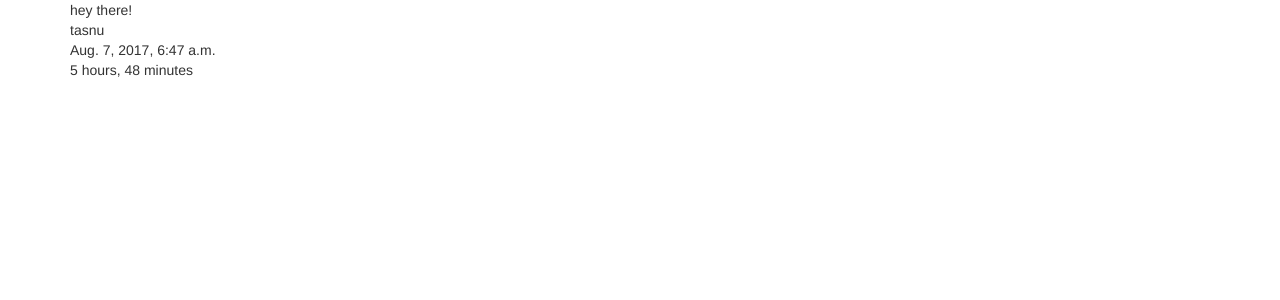
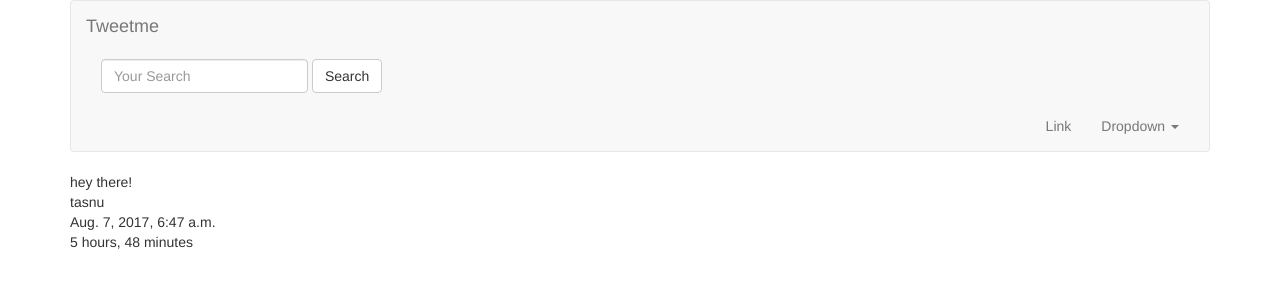
Before and after one commit to Tasnuvaleeya/tweetme, a Django app: page /tweet/3/ in a window 1280 px wide. Shown: the top 300 px of the page. Run offline with Django 3.2, Linux system fonts and the light colour scheme; data comes from the database, SQL or seed files in the repository; some libraries are stand-ins or nearby versions.

Commit message:
integrated bootstrap media object and navbar

```diff
--- a/src/templates/base.html
+++ b/src/templates/base.html
@@ -10,6 +10,7 @@
   </head>
   <body>
    <div class="container">
+   {%  include 'navbar.html' %}
        {% block content %}
        {% endblock content %}
 
--- /dev/null
+++ b/src/templates/navbar.html
@@ -0,0 +1,33 @@
+<nav class="navbar navbar-default">
+  <div class="container-fluid">
+    <!-- Brand and toggle get grouped for better mobile display -->
+    <div class="navbar-header">
+      <button type="button" class="navbar-toggle collapsed" data-toggle="collapse" data-target="#bs-example-navbar-collapse-1" aria-expanded="false">
+        <span class="sr-only">Toggle navigation</span>
+        <span class="icon-bar"></span>
+        <span class="icon-bar"></span>
+        <span class="icon-bar"></span>
+      </button>
+      <a class="navbar-brand" href="{% url 'home' %}">Tweetme</a>
+    </div>
+
+    <!-- Collect the nav links, forms, and other content for toggling -->
+            {% include 'tweets/search_form.html' %}
+
+    <div class="collapse navbar-collapse" id="bs-example-navbar-collapse-1">
+      <ul class="nav navbar-nav navbar-right">
+        <li><a href="#">Link</a></li>
+        <li class="dropdown">
+          <a href="#" class="dropdown-toggle" data-toggle="dropdown" role="button" aria-haspopup="true" aria-expanded="false">Dropdown <span class="caret"></span></a>
+          <ul class="dropdown-menu">
+            <li><a href="#">Action</a></li>
+            <li><a href="#">Another action</a></li>
+            <li><a href="#">Something else here</a></li>
+            <li role="separator" class="divider"></li>
+            <li><a href="#">Separated link</a></li>
+          </ul>
+        </li>
+      </ul>
+    </div><!-- /.navbar-collapse -->
+  </div><!-- /.container-fluid -->
+</nav>
--- a/src/tweets/models.py
+++ b/src/tweets/models.py
@@ -14,7 +14,7 @@ class Tweet(models.Model):
         return str(self.content)
 
     def get_absolute_url(self):
-        return reverse("tweet:detail",kwargs={"pk":self.pk})
+        return reverse("tweet:detail", kwargs={"pk":self.pk})
 
     # def clean(self, *args,**kwargs):
     #     content= self.content
--- a/src/tweets/templates/tweets/search_form.html
+++ b/src/tweets/templates/tweets/search_form.html
@@ -1,7 +1,12 @@
-<form method="GET" action="{% url "tweet:list" %}">
 
-    <input type="text" name="q" placeholder="Search" value="{{ request.GET.q }}"/>
-    <input type="submit" value="Search"/>
+<div class="row">
+    <div class="col-sm-12 text-center">
+        <form class="navbar-form navbar-left" method="GET" action="{% url "tweet:list" %}">
+            <div class="form-group">
+                <input class="form-control" type="text" name="q" placeholder="Your Search" value="{{ request.GET.q }}"/>
+            </div>
+            <input class="btn btn-default" type="submit" value="Search"/>
 
-
-</form>
+        </form>
+    </div>
+</div>
```
Also changed, not shown: src/tweets/templates/tweets/list_view.html (deleted, +0 -14 lines), src/tweets/templates/tweets/tweet_list.html (+19 -8 lines).
